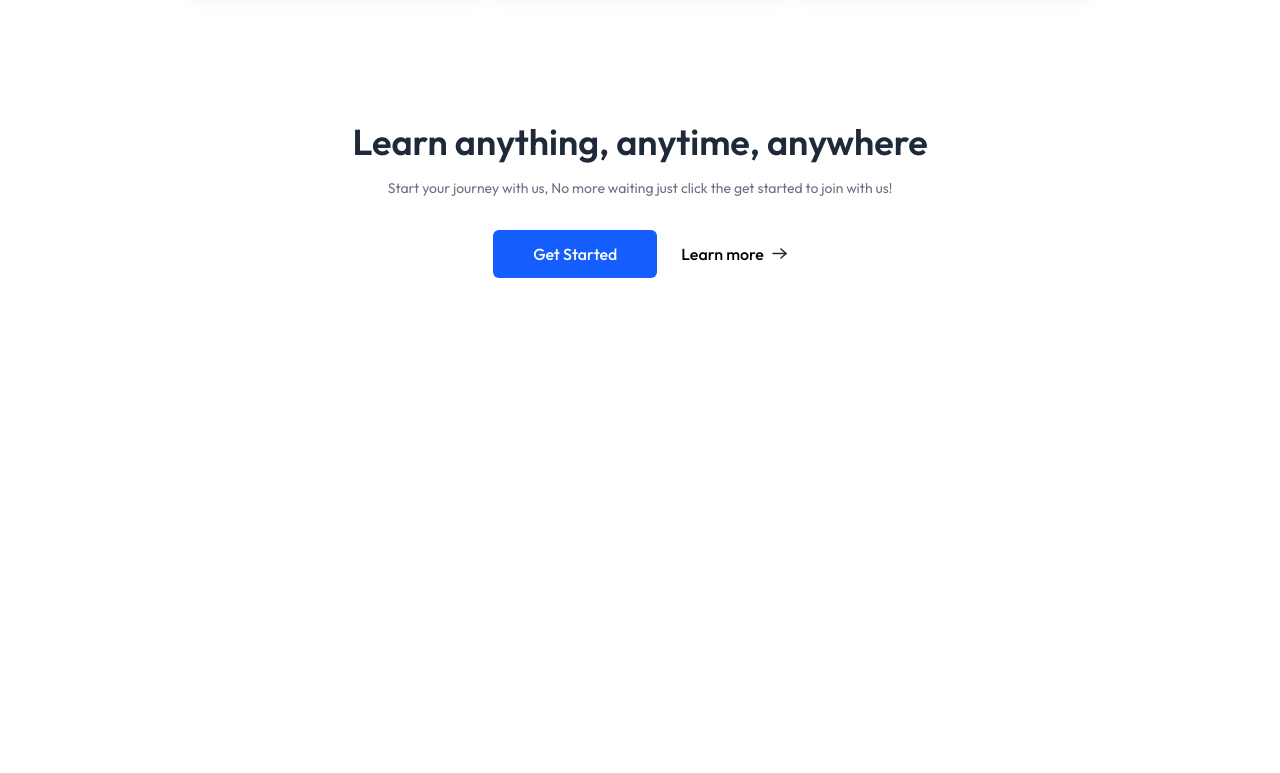
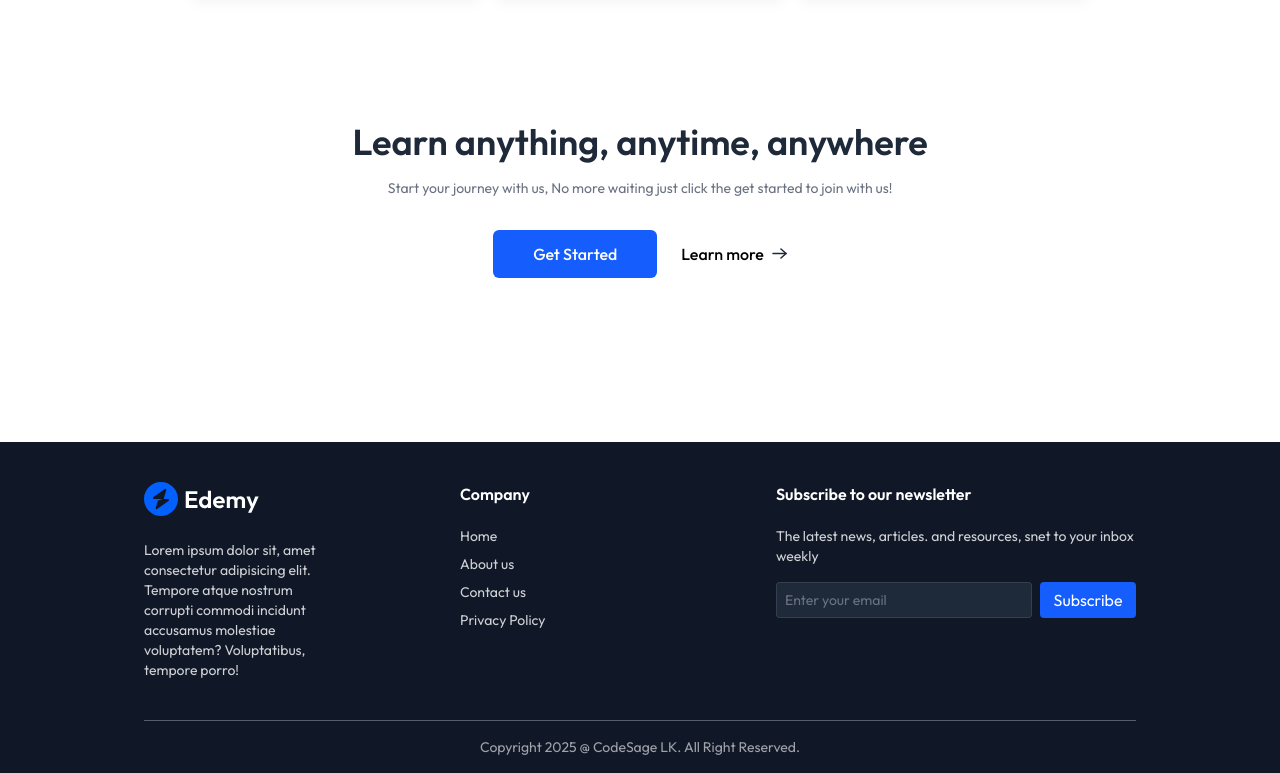
Before and after one commit to dinod001/LMS-Web-App-MERN, a React (Vite) app in the folder client/: page / in a window 1280 px wide. Shown: the part 2242-3015 px from the top of the page. Before the commit the page ends 2616 px from the top, so only its background shows below. Built offline with nearby package versions, Linux system fonts and the light colour scheme; no server answers.

Commit message:
footer completed

```diff
--- a/client/src/components/student/Footer.jsx
+++ b/client/src/components/student/Footer.jsx
@@ -1,10 +1,58 @@
 import React from "react";
+import { assets } from "../../assets/assets";
 
 const Footer = () => {
   return (
-    <div>
-      <h1>Footer</h1>
-    </div>
+    <footer className="bg-gray-900 md:px-36 text-left w-full mt-10">
+      <div className="flex flex-col md:flex-row items-start px-8 md:px-0 justify-center gap-10 md:gap-32 py-10 border-b border-white/30">
+        <div className="flex flex-col md:items-start items-ceter w-full">
+          <img src={assets.logo_dark} alt="logo" />
+          <p className="mt-6 text-center md:text-left text-sm text-white/80">
+            Lorem ipsum dolor sit, amet consectetur adipisicing elit. Tempore
+            atque nostrum corrupti commodi incidunt accusamus molestiae
+            voluptatem? Voluptatibus, tempore porro!
+          </p>
+        </div>
+        <div className="flex flex-col md:items-start items-center w-full">
+          <h2 className="font-semibold text-white mb-5">Company</h2>
+          <ul className="flex md:flex-col w-full justify-between text-sm text-white/80 md:space-y-2">
+            <li>
+              <a href="#">Home</a>
+            </li>
+            <li>
+              <a href="#">About us</a>
+            </li>
+            <li>
+              <a href="#">Contact us</a>
+            </li>
+            <li>
+              <a href="#">Privacy Policy</a>
+            </li>
+          </ul>
+        </div>
+        <div>
+          <h2 className="font-semibold text-white mb-5">
+            Subscribe to our newsletter
+          </h2>
+          <p className="text-sm text-white/80">
+            The latest news, articles. and resources, snet to your inbox weekly
+          </p>
+          <div className="flex items-center gap-2 pt-4">
+            <input
+              type="email"
+              placeholder="Enter your email"
+              className="border border-gray-500/30 bg-gray-800 text-gray-500 placeholder-gray-500 outline-none w-64 h-9 rounded px-2 text-sm"
+            />
+            <button className="bg-blue-600 w-24 h-9 text-white rounded">
+              Subscribe
+            </button>
+          </div>
+        </div>
+      </div>
+      <p className="py-4 text-center text-xs md:text-sm text-white/60">
+        Copyright 2025 @ CodeSage LK. All Right Reserved.
+      </p>
+    </footer>
   );
 };
 
--- a/client/src/pages/student/Home.jsx
+++ b/client/src/pages/student/Home.jsx
@@ -4,6 +4,7 @@
 import CourseSection from "../../components/student/CourseSection";
 import TestiMonialsSection from "../../components/student/TestiMonialsSection";
 import CallToAction from "../../components/student/CallToAction";
+import Footer from "../../components/student/Footer";
 
 const Home = () => {
   return (
@@ -13,6 +14,7 @@
       <CourseSection />
       <TestiMonialsSection />
       <CallToAction />
+      <Footer />
     </div>
   );
 };
```
